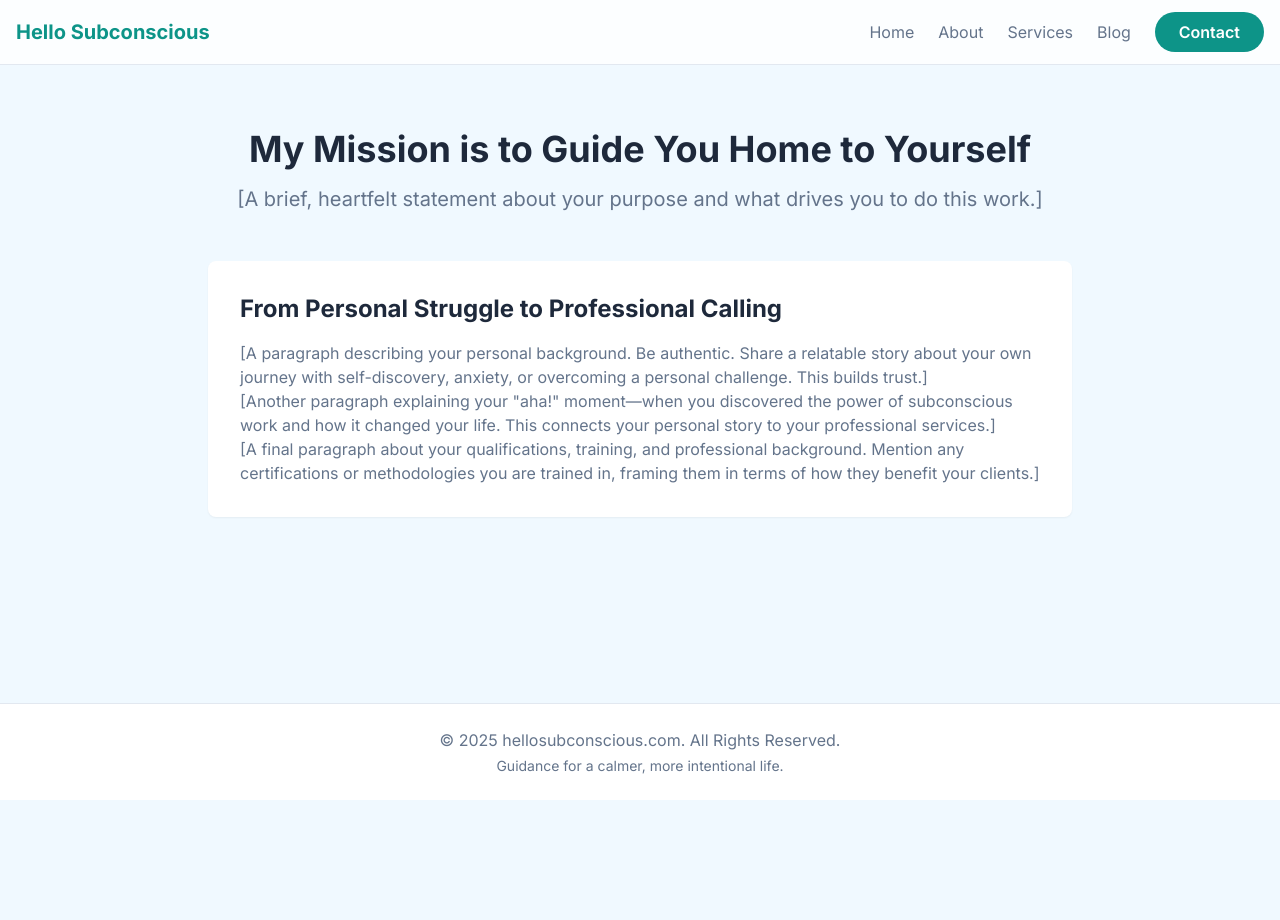
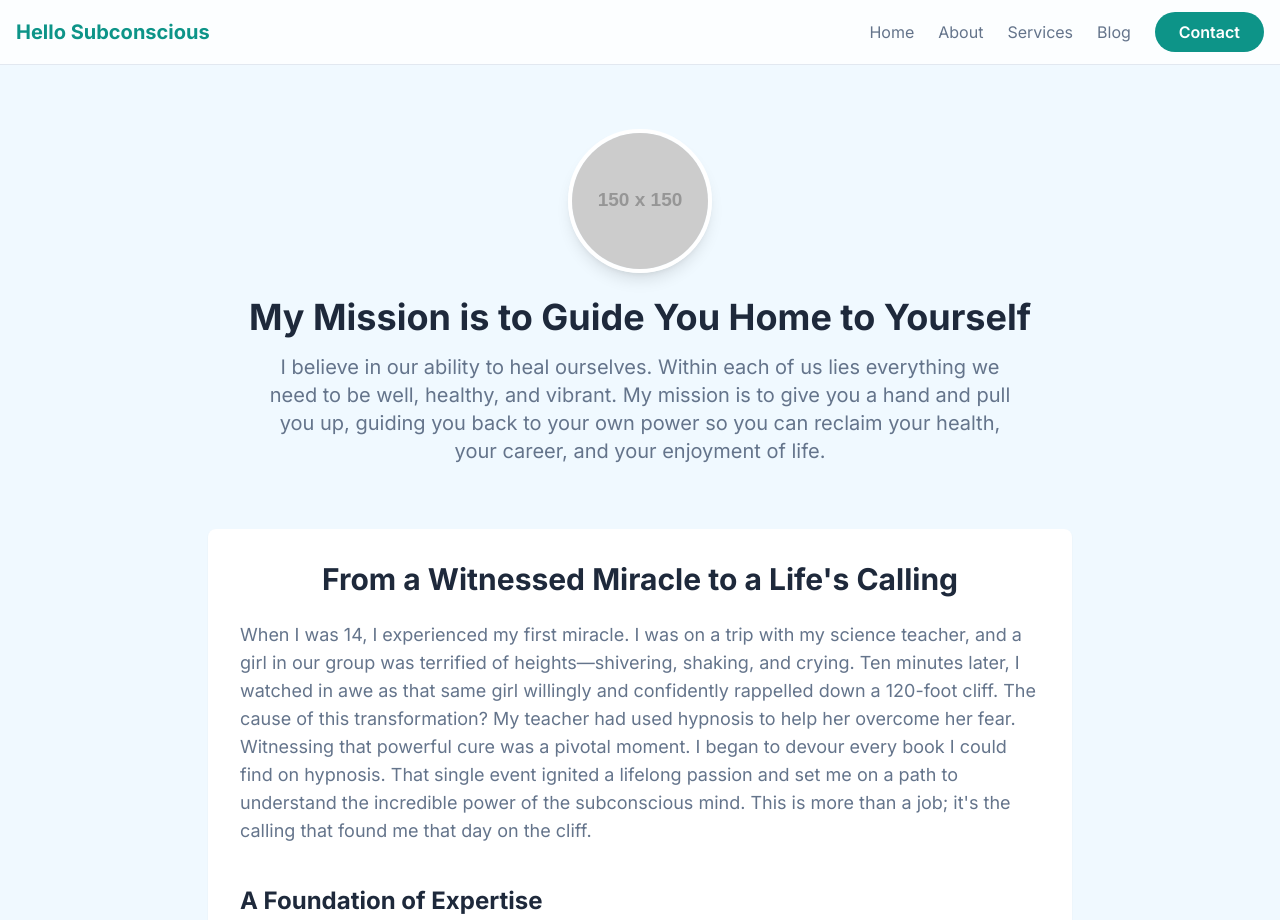
Before and after one commit to DamiMiller/hellosubconscious-website, an Astro site: page /about in a window 1280 px wide. Shown: the top 920 px of the page. Before the commit the page ends 800 px from the top, so only its background shows below. Built offline with nearby package versions, Linux system fonts and the light colour scheme; Astro itself is replaced by a stand-in of ours; placeholder pictures from the web are drawn by us.

Commit message:
feat: complete content for About page

```diff
--- a/src/pages/about.astro
+++ b/src/pages/about.astro
@@ -3,26 +3,33 @@ import Layout from '@/layouts/Layout.astro';
 ---
 
 <Layout
-  title="About"
+  title="About | Hello Subconscious"
   description="Learn about my journey, qualifications, and the mission behind Hello Subconscious."
 >
   <div class="container mx-auto px-4 py-16 max-w-4xl">
-    <h1 class="text-4xl font-bold text-center mb-4 text-text-base">My Mission is to Guide You Home to Yourself</h1>
-    <p class="text-xl text-center text-text-muted mb-12">
-      [A brief, heartfelt statement about your purpose and what drives you to do this work.]
-    </p>
+    <div class="text-center mb-16">
+        <img src="https://placehold.co/150x150/E2E8F0/64748B?text=Your+Photo" alt="Damian Miller" class="w-36 h-36 rounded-full mx-auto mb-6 border-4 border-white shadow-lg">
+        <h1 class="text-4xl font-bold text-text-base">My Mission is to Guide You Home to Yourself</h1>
+        <p class="text-xl text-text-muted mt-4 max-w-3xl mx-auto">
+            I believe in our ability to heal ourselves. Within each of us lies everything we need to be well, healthy, and vibrant. My mission is to give you a hand and pull you up, guiding you back to your own power so you can reclaim your health, your career, and your enjoyment of life.
+        </p>
+    </div>
 
     <div class="bg-white p-8 rounded-lg shadow-sm">
-      <h2 class="text-2xl font-bold text-text-base mb-4">From Personal Struggle to Professional Calling</h2>
-      <div class="prose max-w-none text-text-muted">
+      <h2 class="text-3xl font-bold text-text-base mb-6 text-center">From a Witnessed Miracle to a Life's Calling</h2>
+      <div class="prose max-w-none text-text-muted text-lg">
         <p>
-          [A paragraph describing your personal background. Be authentic. Share a relatable story about your own journey with self-discovery, anxiety, or overcoming a personal challenge. This builds trust.]
+          When I was 14, I experienced my first miracle. I was on a trip with my science teacher, and a girl in our group was terrified of heights—shivering, shaking, and crying. Ten minutes later, I watched in awe as that same girl willingly and confidently rappelled down a 120-foot cliff. The cause of this transformation? My teacher had used hypnosis to help her overcome her fear.
         </p>
         <p>
-          [Another paragraph explaining your "aha!" moment—when you discovered the power of subconscious work and how it changed your life. This connects your personal story to your professional services.]
+          Witnessing that powerful cure was a pivotal moment. I began to devour every book I could find on hypnosis. That single event ignited a lifelong passion and set me on a path to understand the incredible power of the subconscious mind. This is more than a job; it's the calling that found me that day on the cliff.
+        </p>
+        <h3 class="text-2xl font-bold text-text-base mt-10 mb-4">A Foundation of Expertise</h3>
+        <p>
+          My passion for this work is backed by extensive, world-class training. I am a Certified Clinical Hypnotherapist with the American Council of Hypnotist Examiners (ACHE)—the highest level of certification awarded, requiring over 300 hours of classroom training. My studies have taken me across the globe, learning Emotional Clearing with Helen Mitas, "OldPain2Go" with Steven Blake, and even teaching for the son of Dave Elman, a founding father of modern hypnotherapy.
         </p>
         <p>
-          [A final paragraph about your qualifications, training, and professional background. Mention any certifications or methodologies you are trained in, framing them in terms of how they benefit your clients.]
+          This knowledge has been proven in practice, from performing hypnosis-assisted surgeries to my work being featured in publications like PHL Metropolis. As a Master Practitioner of PSYCH-K®, I've deepened my understanding of belief change. All of these experiences have culminated in the development of my own unique methodology: **The Hello Subconscious System**, a powerful framework that allows anyone to easily and directly work with their own subconscious, without needing a hypnotherapist.
         </p>
       </div>
     </div>
```
